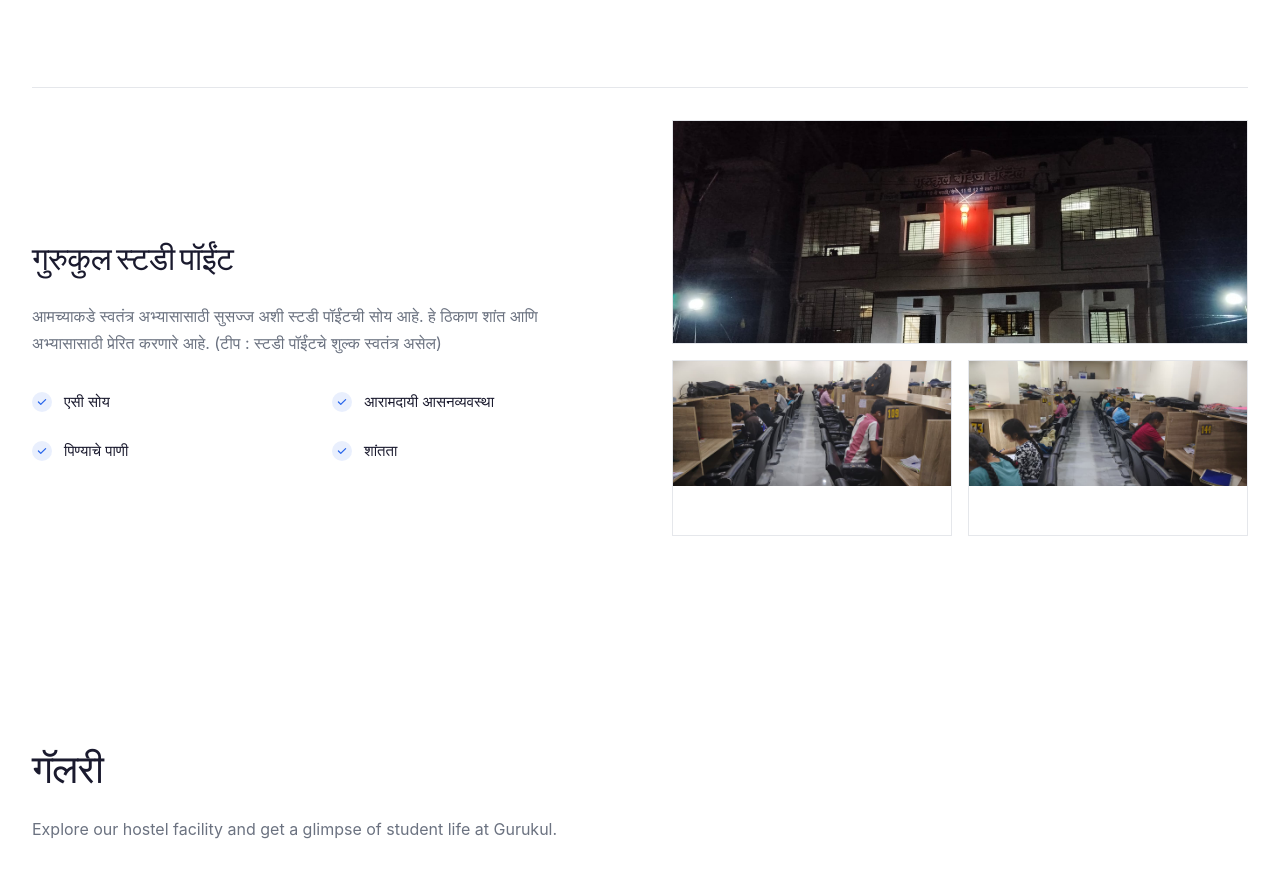
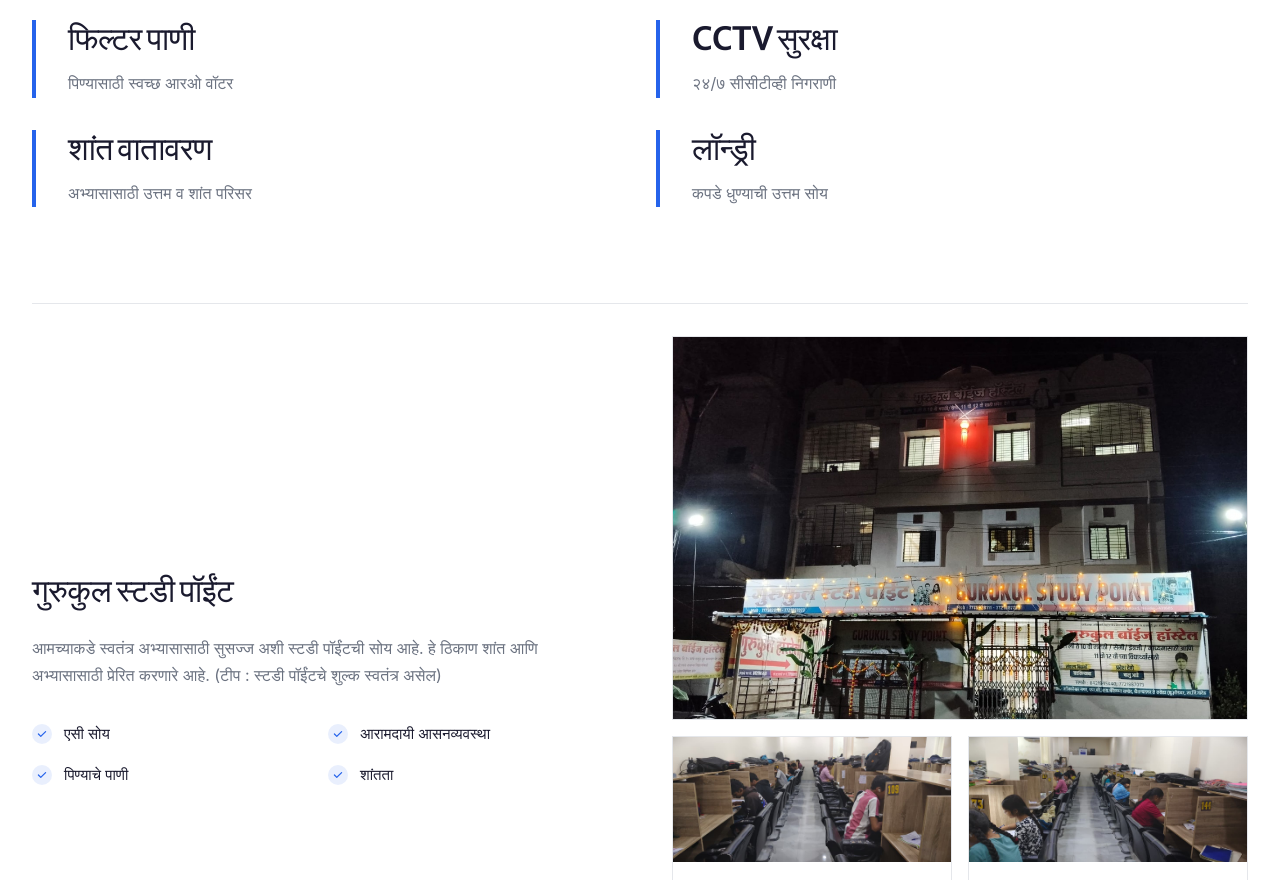
Before and after one commit to Codergirl-cyber/Website-for-hostel, a React (Vite) app: page / in a window 1280 px wide. Shown: the part 1920-2800 px from the top of the page. Built offline with nearby package versions, Linux system fonts and the light colour scheme; no server answers; a web font is replaced by a local one.

Commit message:
updated dimensions

```diff
--- a/src/components/About.jsx
+++ b/src/components/About.jsx
@@ -32,9 +32,9 @@
             whileInView={{ opacity: 1, x: 0 }}
             viewport={{ once: true }}
             transition={{ duration: 0.8 }}
-            className="lg:w-1/2 order-1 lg:order-2"
+            className="lg:w-1/2 order-1 lg:order-2 w-full"
           >
-            <div className="relative overflow-hidden group h-80 sm:h-96">
+            <div className="relative overflow-hidden group h-80 sm:h-96 md:h-[500px] lg:h-[600px]">
               <img
                 src={studentsGroup}
                 alt="Gurukul Boys Hostel Students"
--- a/src/components/Facilities.jsx
+++ b/src/components/Facilities.jsx
@@ -56,16 +56,16 @@
             transition={{ duration: 0.8 }}
             className="pt-8 border-t border-[#e5e7eb]"
           >
-            <div className="flex flex-col lg:flex-row gap-16 items-center">
+            <div className="flex flex-col lg:flex-row gap-12 lg:gap-16 items-start lg:items-center">
               {/* Left: Content */}
-              <div className="lg:w-1/2 order-2 lg:order-1">
+              <div className="lg:w-1/2 order-2 lg:order-1 w-full">
                 <h3 className="text-[28px] font-600 text-[#1a1a2e] mb-6 leading-tight">
                   {content.facilities.studyPoint.title}
                 </h3>
                 <p className="text-[16px] text-[#6b7280] leading-[1.7] mb-8 font-400">
                   {content.facilities.studyPoint.description}
                 </p>
-                <div className="grid grid-cols-2 gap-6">
+                <div className="grid grid-cols-1 sm:grid-cols-2 gap-4">
                   {content.facilities.studyPoint.features.map((feature, idx) => (
                     <div key={idx} className="flex items-center gap-3">
                       <div className="w-5 h-5 rounded-full bg-[#2563eb]/10 flex-shrink-0 flex items-center justify-center">
@@ -79,30 +79,30 @@
                 </div>
               </div>
 
-              {/* Right: Image Grid */}
-              <div className="lg:w-1/2 order-1 lg:order-2">
-                <div className="grid grid-cols-2 grid-rows-2 gap-4 min-h-[300px] sm:min-h-[400px]">
-                  <div className="col-span-2 row-span-1 relative overflow-hidden group h-48 sm:h-56">
+              {/* Right: Image Grid - Responsive */}
+              <div className="lg:w-1/2 order-1 lg:order-2 w-full">
+                <div className="grid grid-cols-1 sm:grid-cols-2 gap-3 sm:gap-4">
+                  <div className="col-span-1 sm:col-span-2 relative overflow-hidden group h-64 sm:h-80 md:h-96">
                     <img
                       src={studyPointImg}
                       alt="Gurukul Study Point Area"
-                      className="absolute inset-0 w-full h-full object-cover transition-transform duration-700 group-hover:scale-110"
+                      className="w-full h-full object-cover transition-transform duration-700 group-hover:scale-110"
                     />
                     <div className="absolute inset-0 border border-[#e5e7eb]" />
                   </div>
-                  <div className="col-span-1 row-span-1 relative overflow-hidden group h-36 sm:h-44">
+                  <div className="col-span-1 relative overflow-hidden group h-64 sm:h-72">
                     <img
                       src={studyPoint2}
                       alt="Study Area"
-                      className="absolute inset-0 w-full h-full object-cover transition-transform duration-700 group-hover:scale-110"
+                      className="w-full h-full object-cover transition-transform duration-700 group-hover:scale-110"
                     />
                     <div className="absolute inset-0 border border-[#e5e7eb]" />
                   </div>
-                  <div className="col-span-1 row-span-1 relative overflow-hidden group h-36 sm:h-44">
+                  <div className="col-span-1 relative overflow-hidden group h-64 sm:h-72">
                     <img
                       src={studyPoint3}
                       alt="Office Area"
-                      className="absolute inset-0 w-full h-full object-cover transition-transform duration-700 group-hover:scale-110"
+                      className="w-full h-full object-cover transition-transform duration-700 group-hover:scale-110"
                     />
                     <div className="absolute inset-0 border border-[#e5e7eb]" />
                   </div>
```
